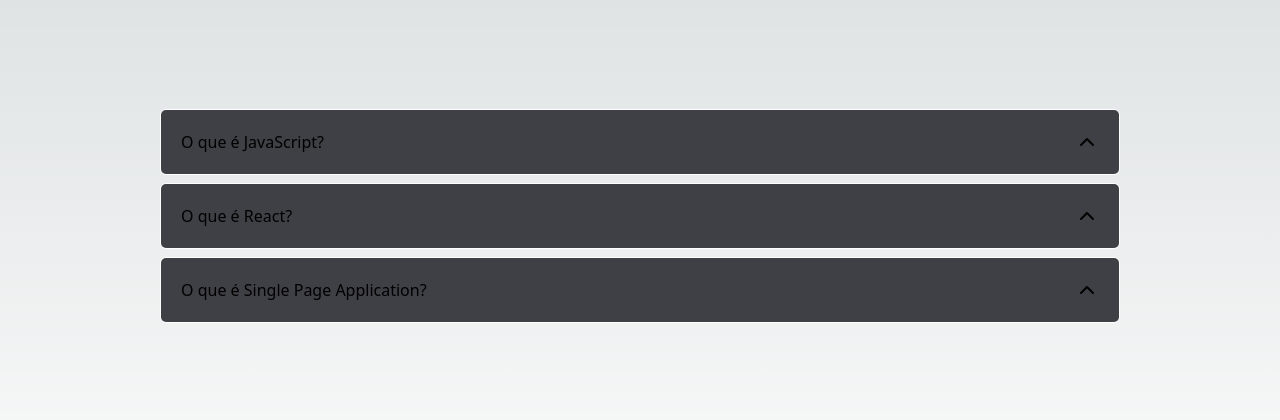
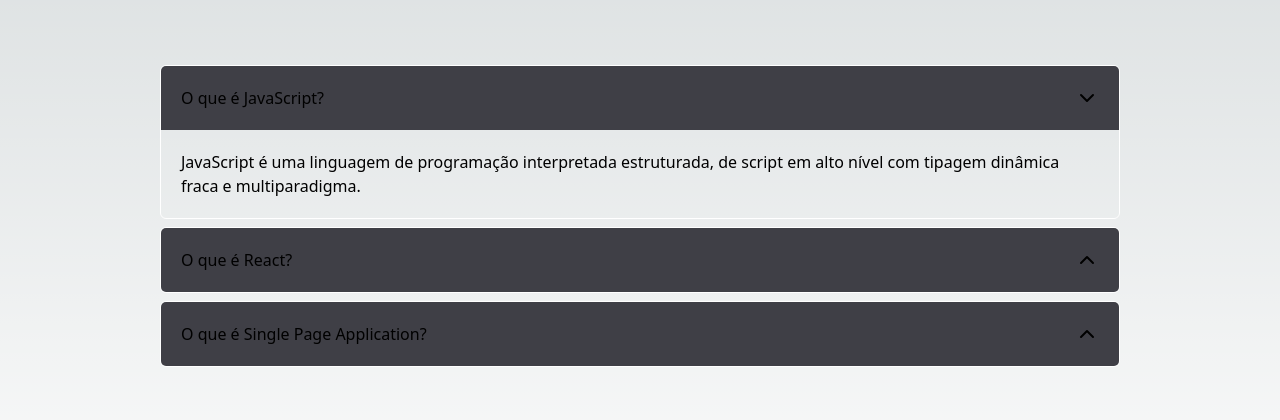
Before and after one commit to macindex/Intensivo-de-React-e-NextJS-2023, a Next.js app in the folder initial-app2/: page /conditional/faq in a window 1280 px wide. Shown: the part 184-604 px from the top of the page. Built offline with nearby package versions, Linux system fonts and the light colour scheme.

Commit message:
manage state

```diff
--- a/initial-app2/src/components/conditional/Faq.tsx
+++ b/initial-app2/src/components/conditional/Faq.tsx
@@ -1,11 +1,29 @@
+import { useState } from "react";
 import Question from "./Question";
 
 export default function Faq(){
+
+    const [ active, setActive ] = useState<number>(0)
+
+    function changeVisibility(indice: number){
+        if(indice === active){
+            setActive(-1)
+        }else{
+            setActive(indice)
+        }
+    }
+
     return (
         <div className="flex flex-col gap-2 w-3/4">
-            <Question text="O que é JavaScript?" answer="JavaScript é uma linguagem de programação interpretada estruturada, de script em alto nível com tipagem dinâmica fraca e multiparadigma." />
-            <Question text="O que é React?" answer="O React é uma biblioteca front-end JavaScript de código aberto com foco em criar interfaces de usuário em páginas web." />
-            <Question text="O que é Single Page Application? " answer="Um aplicativo de página única é uma aplicação web ou site que consiste de uma única página web com o objetivo de fornecer uma experiência do usuário similar à de um aplicativo desktop." />
+            {/* <Question indice={0} open={active === 1} text="O que é JavaScript?" answer="JavaScript é uma linguagem de programação interpretada estruturada, de script em alto nível com tipagem dinâmica fraca e multiparadigma."
+            changeVisibility={changeVisibility} />
+            <Question indice={1} open={active === 2} text="O que é React?" answer="O React é uma biblioteca front-end JavaScript de código aberto com foco em criar interfaces de usuário em páginas web."
+            changeVisibility={changeVisibility} />
+            <Question indice={2} open={active === 3} text="O que é Single Page Application? " answer="Um aplicativo de página única é uma aplicação web ou site que consiste de uma única página web com o objetivo de fornecer uma experiência do usuário similar à de um aplicativo desktop."
+            changeVisibility={changeVisibility} /> */}
+            <Question indice={0} open={active === 0} text="O que é JavaScript?" answer="JavaScript é uma linguagem de programação interpretada estruturada, de script em alto nível com tipagem dinâmica fraca e multiparadigma." changeVisibility={changeVisibility} />
+            <Question indice={1} open={active === 1} text="O que é React?" answer="O React é uma biblioteca front-end JavaScript de código aberto com foco em criar interfaces de usuário em páginas web." changeVisibility={changeVisibility} />
+            <Question indice={2} open={active === 2} text="O que é Single Page Application? " answer="Um aplicativo de página única é uma aplicação web ou site que consiste de uma única página web com o objetivo de fornecer uma experiência do usuário similar à de um aplicativo desktop." changeVisibility={changeVisibility} />
         </div>
     )
 }
--- a/initial-app2/src/components/conditional/IfElse.tsx
+++ b/initial-app2/src/components/conditional/IfElse.tsx
@@ -1,4 +1,3 @@
-
 interface IfElseProps{
     teste: boolean
     children: any
--- a/initial-app2/src/components/conditional/Question.tsx
+++ b/initial-app2/src/components/conditional/Question.tsx
@@ -4,27 +4,30 @@
 import IfElse from "./IfElse";
 
 interface QuestionProps{
+    indice: number
     text: string
     answer: string
+    open: boolean
+    changeVisibility: (indice: number) => void
 }
 
 export default function Question(props: QuestionProps){
-const [ open, setOpen ] = useState<boolean>(false)
-const temp = <h1>Look its nice!</h1>
+// const [ open, setOpen ] = useState<boolean>(false)
+// const temp = <h1>Look its nice!</h1>
 
     return (
     <div className={`border border-white rounded-md overflow-hidden`}>
-      <div className="bg-zinc-700 p-5 cursor-pointer select-none flex justify-between" onClick={() => setOpen(!open)} >
+      <div className="bg-zinc-700 p-5 cursor-pointer select-none flex justify-between" onClick={() => props.changeVisibility(props.indice)} >
         <span>{props.text}</span>
         {/* <IfElse teste={open} >
             <IconChevronDown />
             <IconChevronUp />
         </IfElse> */}
-        {open ? <IconChevronDown /> : <IconChevronUp />}
+        {props.open ? <IconChevronDown /> : <IconChevronUp />}
         </div>
       {/* {open ? "Yes" : "No"} */}
 
-        <If teste={open}>
+        <If teste={props.open}>
         <div className="p-5">{props.answer} </div>
         </If>
 
```
